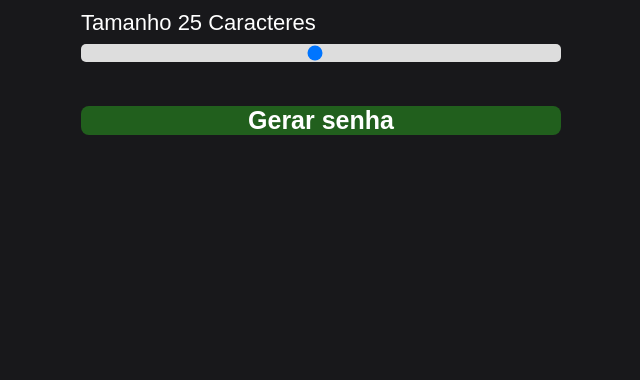
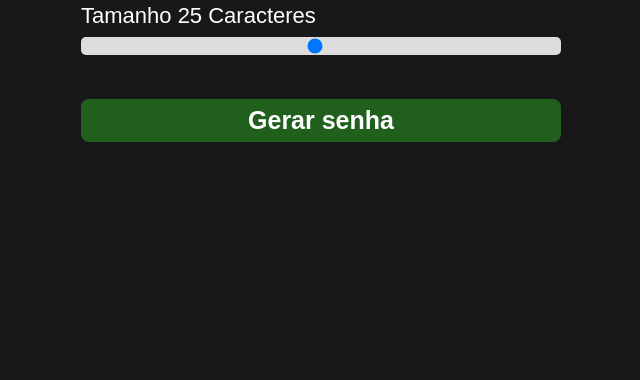
Before and after one commit to DouglaSchmitzz/gerador-de-senhas, a plain HTML site: page index.html in a window 1280 px wide. Shown: the part 420-800 px from the top of the page, without its empty margins (319-959 px from the left). Drawn offline with Linux system fonts and the light colour scheme; a web font is replaced by a local one.

Commit message:
Mudei tamanho do botao de gerar senha

```diff
--- a/style.css
+++ b/style.css
@@ -56,6 +56,7 @@ h1 {
     color: #fff;
     font-weight: bold;
     font-size: 25px;
+    height: 43px;
 }
 
 .container-password {
```
